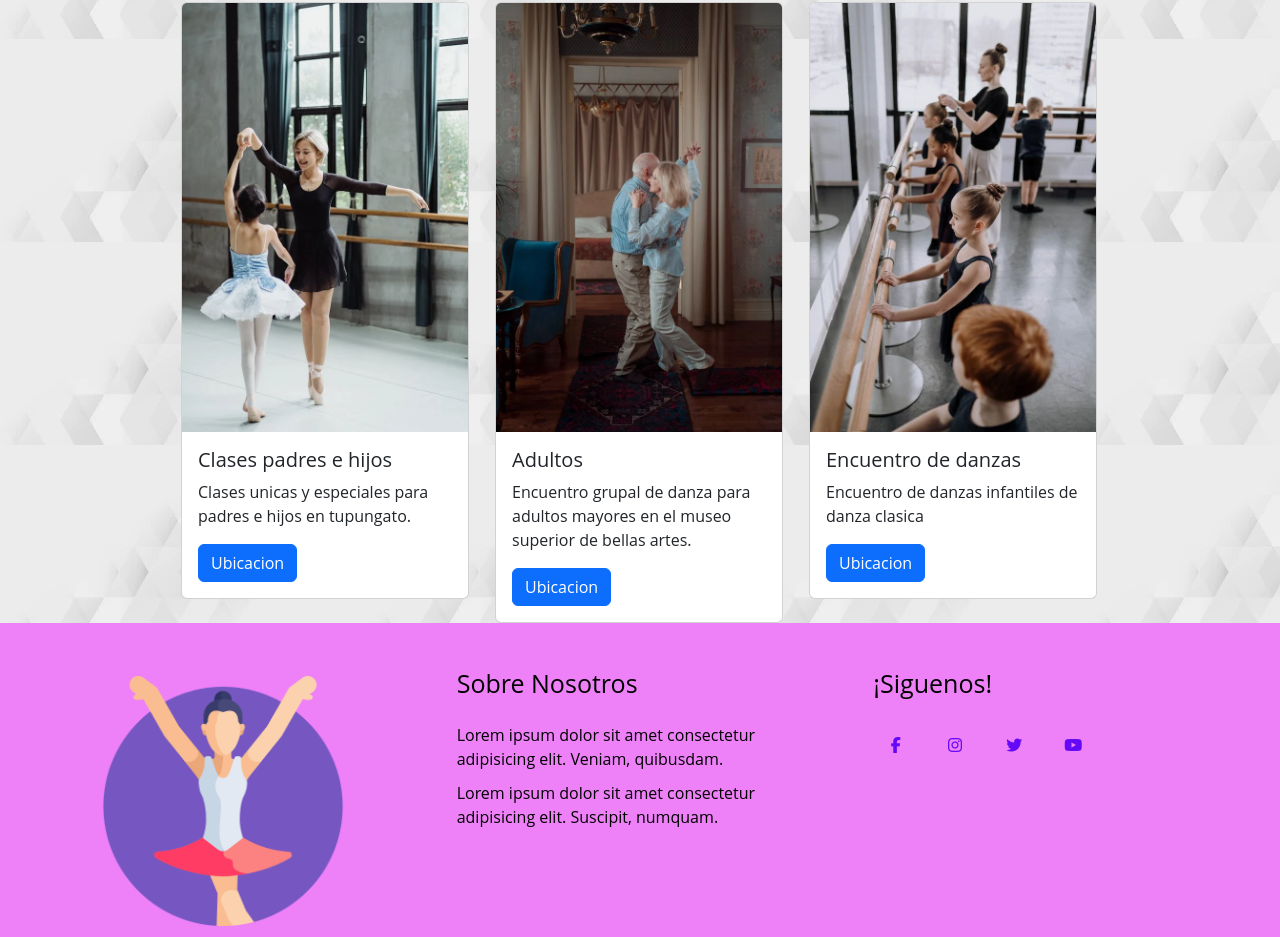
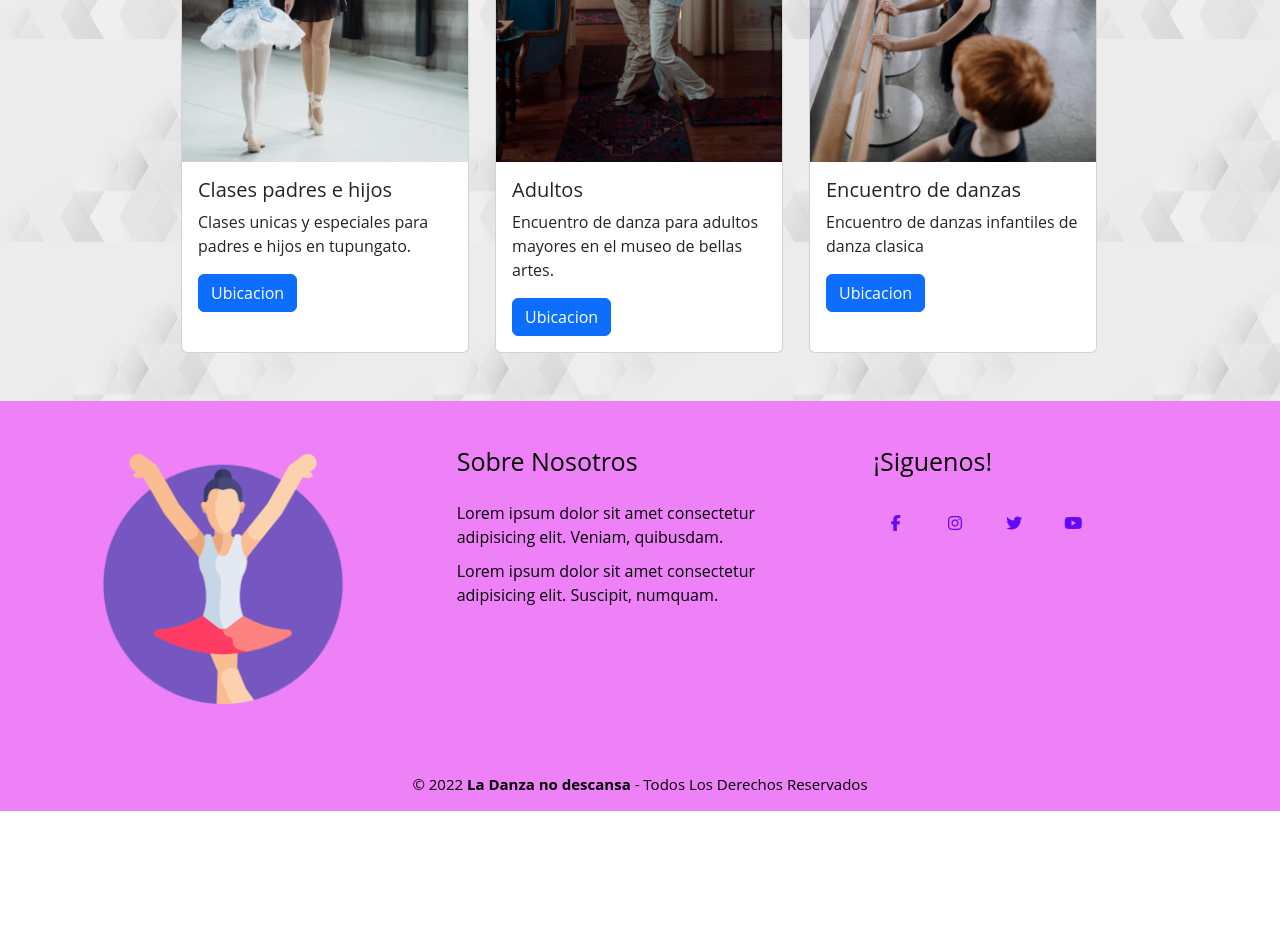
Before and after one commit to guillevla/Grupo19-Proyecto-integrador-2-cuatri-TSDWAD, a plain HTML site: page MVC/View/index.html in a window 1280 px wide. Shown: the part 1382-2319 px from the top of the page. After the commit the page ends 2193 px from the top, so only its background shows below. Drawn offline with nearby package versions, Linux system fonts and the light colour scheme.

Commit message:
se modifico el archivo index con elementos de bootstrap para corregir alto de card, separaciones de secciones y llevamos el script de js al final del body

```diff
--- a/MVC/View/estilo.css
+++ b/MVC/View/estilo.css
@@ -70,7 +70,7 @@ a:hover {
 
 .Noticias {
   width: 100%;
-  margin-top: 20em;
+  margin-top: 2em;
 }
 .header-noticias {
   display: flex;
--- a/MVC/View/index.html
+++ b/MVC/View/index.html
@@ -17,11 +17,7 @@
     <!-- Font Awesome Antonella -->
     <script src="https://kit.fontawesome.com/d096f3d646.js" crossorigin="anonymous"></script>
     <!-- JavaScript Bundle with Popper -->
-    <script
-      src="https://cdn.jsdelivr.net/npm/bootstrap@5.2.2/dist/js/bootstrap.bundle.min.js"
-      integrity="sha384-OERcA2EqjJCMA+/3y+gxIOqMEjwtxJY7qPCqsdltbNJuaOe923+mo//f6V8Qbsw3"
-      crossorigin="anonymous"
-    ></script>
+
   </head>
   <body>
     <header>
@@ -55,7 +51,6 @@
               <li><a class="dropdown-item" href="#">Profesores</a></li>
               <li><a class="dropdown-item" href="#">Alumnos</a></li>
               <li><a class="dropdown-item" href="#">Eventos</a></li>
-              <!-- Puedes agregar más elementos del submenú aquí -->
             </ul>
           </li>
         </ul>
@@ -81,7 +76,7 @@
         <div class="container-fluid d-flex justify-content-center">
           <div class="row w-75">
             <div class="col">
-              <div class="card" style="width: 18rem">
+              <div class="card h-100" style="width: 18rem">
                 <img src="./img/not-1.webp" class="card-img-top" alt="..." />
                 <div class="card-body">
                   <h5 class="card-title">Clases padres e hijos</h5>
@@ -98,13 +93,12 @@
               </div>
             </div>
             <div class="col">
-              <div class="card" style="width: 18rem">
+              <div class="card h-100" style="width: 18rem">
                 <img src="./img/not-2.webp" class="card-img-top" alt="..." />
                 <div class="card-body">
                   <h5 class="card-title">Adultos</h5>
                   <p class="card-text">
-                    Encuentro grupal de danza para adultos mayores en el museo
-                    superior de bellas artes.
+                    Encuentro de danza para adultos mayores en el museo de bellas artes.
                   </p>
                   <a
                     href="https://www.google.com/maps/place/Museo+Superior+de+Bellas+Artes+%7C+Palacio+Ferreyra/@-31.399377,-64.3344341,11z/data=!4m13!1m7!3m6!1s0x9432985f478f5b69:0xb0a24f9a5366b092!2zQ8OzcmRvYmE!3b1!8m2!3d-31.4200833!4d-64.1887761!3m4!1s0x9432a28e5b9d7fe5:0x284de6f3d7b8a60!8m2!3d-31.4271562!4d-64.1850467"
@@ -116,7 +110,7 @@
               </div>
             </div>
             <div class="col">
-              <div class="card" style="width: 18rem">
+              <div class="card h-100" style="width: 18rem">
                 <img src="./img/not-3.webp" class="card-img-top" alt="..." />
                 <div class="card-body">
                   <h5 class="card-title">Encuentro de danzas</h5>
@@ -141,7 +135,7 @@
             AQUI HARIA UNA SECCION DE VENTA DE MERCHANDICING / ARTICULOS / ENTRADAS REFERIDO A LAS DISTINTAS DANZAS  </p>
     </section>-->
     <!-- Aporte por Antonella-->
-    <footer class="pie-pagina">
+    <footer class="pie-pagina mt-5">
       <div class="grupo-1">
           <div class="box">
               <figure>
@@ -177,6 +171,11 @@
         CONTENEDOR DE EL CONTACTO DEL INSTITUTO(direccion, telefono, etc) Y LOS LINK DE TODAS SUS REDES SOCIALES
     </p>-->
     </footer>
+    <script
+      src="https://cdn.jsdelivr.net/npm/bootstrap@5.2.2/dist/js/bootstrap.bundle.min.js"
+      integrity="sha384-OERcA2EqjJCMA+/3y+gxIOqMEjwtxJY7qPCqsdltbNJuaOe923+mo//f6V8Qbsw3"
+      crossorigin="anonymous"
+    ></script>
   </body>
 </html>
 <!-- Final del aporte Diego-->
```
